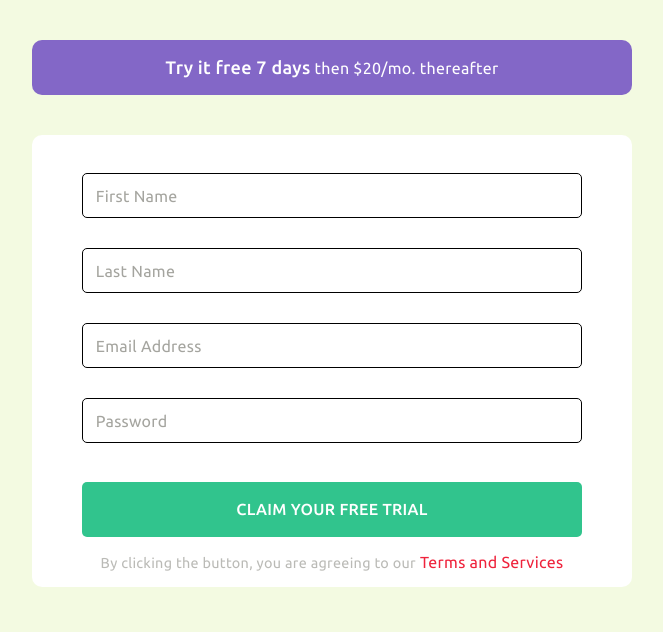
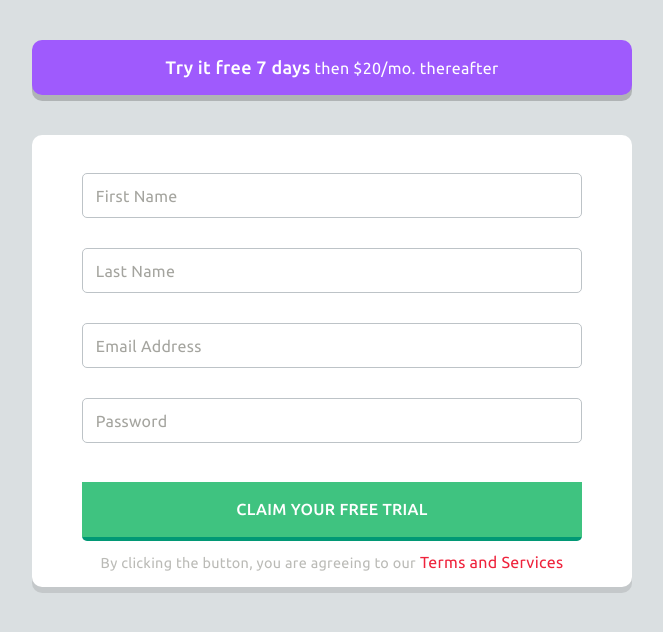
Before and after one commit to Serhii-Bolhovskyi/SignUP-form, a plain HTML site: page index.html in a window 1280 px wide. Shown: the whole page, without its empty margins (308-971 px from the left). Drawn offline with Linux system fonts and the light colour scheme.

Commit message:
Edited file

```diff
--- a/index.html
+++ b/index.html
@@ -8,15 +8,15 @@
 </head>
 <body>
     <header>
-        <section class="container bg-color-purple">
-            <div class="cta">
+        <section class="container bg-color-purple box-sh">
+            <div class="cta box-sh">
                 <button> <span class="text-try">Try it free 7 days</span> then $20/mo. thereafter</button>
             </div>
         </section>
     </header>
 
     <main>
-        <section class="container bg-color-primary">
+        <section class="container bg-color-primary box-sh">
             <div class="forms">
                 <form class="">
                     <input type="text" placeholder="First Name" required>
--- a/style.css
+++ b/style.css
@@ -1,16 +1,18 @@
 @import url('https://fonts.googleapis.com/css2?family=Ubuntu:wght@300;400;500&display=swap');
 
 :root{
-    --bg-color-purple: #8367c7;
+    --bg-color-purple: rgba(159, 90, 253);
     --bg-color-primary: #ffffff;
-    --bg-color-green: #31c48d;
+    --bg-color-green: rgba(63, 195, 128);;
+
+    --box-sh-container: 0 6px rgba(0, 0, 0, 0.1)
 
 }
 
 /* basic styles */
 
 body{
-    background: #f3fae1;
+    background: #dadfe1;
 }
 
 *, *::before, *::after{
@@ -37,6 +39,10 @@ body{
     border-radius: 10px;
 }
 
+.box-sh{
+    box-shadow: var(--box-sh-container);
+}
+
 /* cta */
 
 .cta {
@@ -44,7 +50,6 @@ body{
     display: flex;
     height: 55px;
     border-radius: 10px;
-    overflow: hidden;
 }
 
 button{
@@ -54,6 +59,7 @@ button{
     background: inherit;
     color: #fff;
     border: none;
+    cursor: pointer;
 }
 
 /* 1st button */
@@ -62,10 +68,16 @@ button{
     background: var(--bg-color-purple);
 }
 
+.bg-color-purple:hover{
+    background: rgba(140, 20, 252, 1);
+    transition: all 0.4s;
+}
+
 .text-try{
     font-size: 1.13rem;
     font-weight: 500;
 }
+
 
 /* form */
 
@@ -77,7 +89,7 @@ button{
 }
 
 .bg-color-primary {
-    background: var(--bg-color-primary) ;
+    background: var(--bg-color-primary);
 }
 
 form {
@@ -94,7 +106,7 @@ input {
     height: 45px;
     padding-left: 0.8rem  ;
     border-radius: 5px;
-    border: 1px solid black;
+    border: 1px solid rgba(189, 195, 199);
 }
 
 input::placeholder{
@@ -105,13 +117,19 @@ input::placeholder{
 }
 
 input:focus, input:active{
-    border: 2px solid var(--bg-color-purple);
+    border: 2px solid rgba(0, 0, 0, 0.7)
 }
 
 /* 2nd button*/
 
 .bg-color-green{
     background: var(--bg-color-green);
+    box-shadow: 0 4px rgba(1, 152, 117);
+}
+
+.bg-color-green:hover{
+    background-color: rgba(0, 177, 106);
+    transition: all .4s;
 }
 
 .cta-2-width{
```
